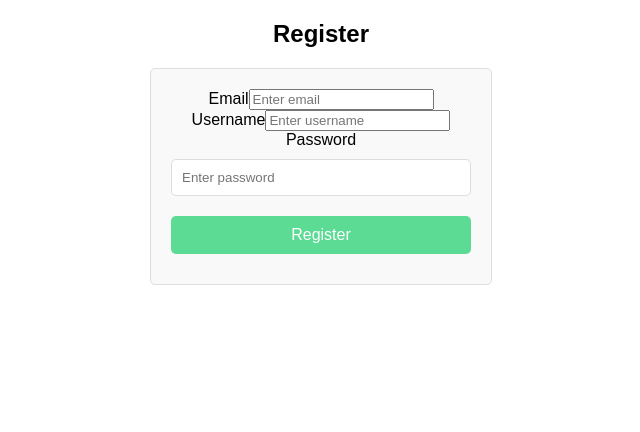
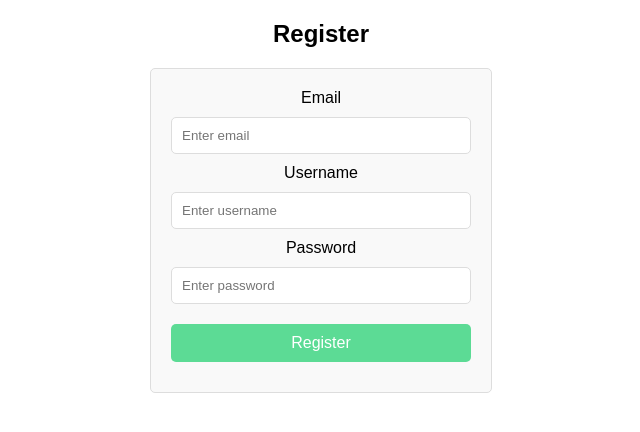
Before and after one commit to Serdar-b/IV1201-Project, a React (Create React App) app in the folder client/: page /register in a window 1280 px wide. Shown: the top 432 px of the page, without its empty margins (319-959 px from the left). Built offline with nearby package versions, Linux system fonts and the light colour scheme.

Commit message:
Register.js

```diff
--- a/client/src/view/Register.js
+++ b/client/src/view/Register.js
@@ -18,7 +18,7 @@ function Register({ onRegister }) {
           <label htmlFor="email">Email</label>
           <input
             id="email"
-            type="email"
+            type="text"
             value={email}
             onChange={(e) => setEmail(e.target.value)}
             placeholder="Enter email"
@@ -29,7 +29,7 @@ function Register({ onRegister }) {
           <label htmlFor="username">Username</label>
           <input
             id="username"
-            type="username"
+            type="text"
             value={username}
             onChange={(e) => setUsername(e.target.value)}
             placeholder="Enter username"
@@ -40,7 +40,7 @@ function Register({ onRegister }) {
           <label htmlFor="password">Password</label>
           <input
             id="password"
-            type="password"
+            type="text"
             value={password}
             onChange={(e) => setPassword(e.target.value)}
             placeholder="Enter password"
```
Also changed, not shown: 1 other file (tests, documents, lock files or other folders).
